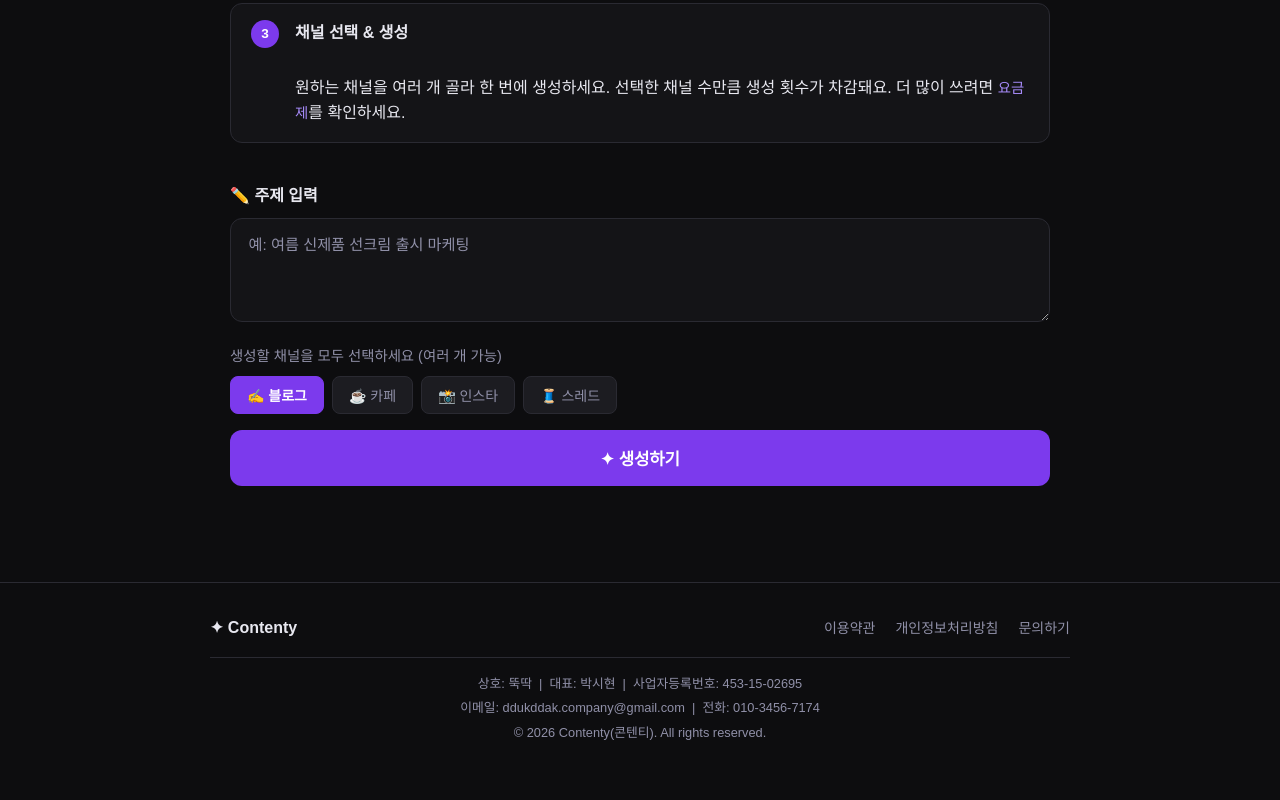
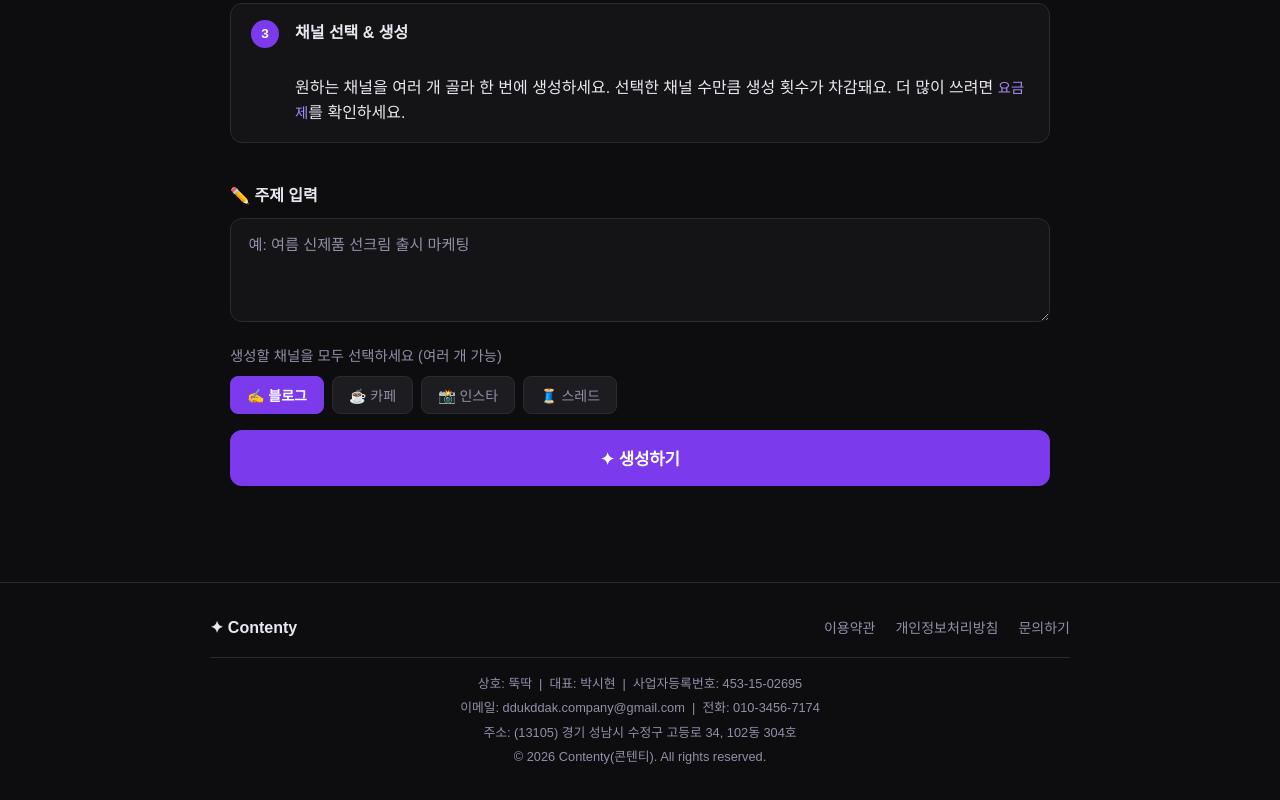
Before and after one commit to psh3456s2/contenty, a website: page public/index.html in a window 1280 px wide. Shown: the part 1140-1940 px from the top of the page. Before the commit the page ends 1915 px from the top, so only its background shows below. Drawn offline with nearby package versions, Linux system fonts and the light colour scheme.

Commit message:
Update index.html

```diff
--- a/public/index.html
+++ b/public/index.html
@@ -131,6 +131,7 @@
       <div class="footer-bottom">
         <p>상호: 뚝딱 &nbsp;|&nbsp; 대표: 박시현 &nbsp;|&nbsp; 사업자등록번호: 453-15-02695</p>
         <p>이메일: ddukddak.company@gmail.com &nbsp;|&nbsp; 전화: 010-3456-7174</p>
+        <p>주소: (13105) 경기 성남시 수정구 고등로 34, 102동 304호</p>
         <p>© 2026 Contenty(콘텐티). All rights reserved.</p>
       </div>
     </div>
```
